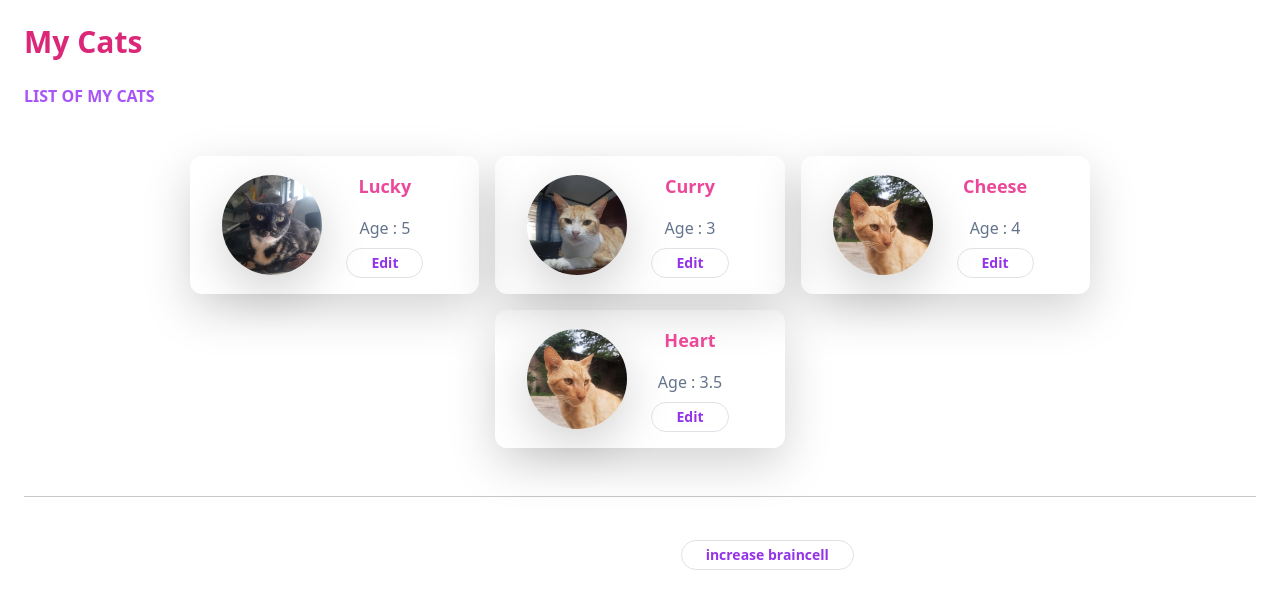
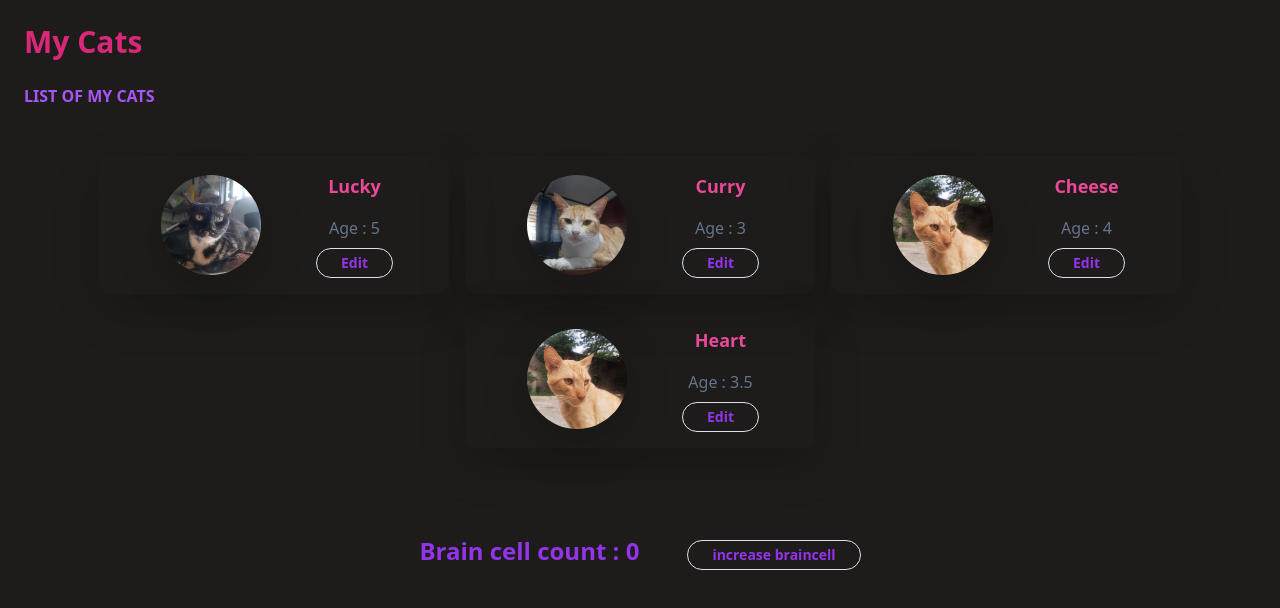
Before and after one commit to Rozabee/0, a React (Create React App) app: page / in a window 1280 px wide. Shown: the top 608 px of the page. Built offline with nearby package versions, Linux system fonts and the light colour scheme.

Commit message:
bg color & passing data

```diff
--- a/public/index.html
+++ b/public/index.html
@@ -10,6 +10,7 @@
       content="Web site created using create-react-app"
     />
     <link rel="apple-touch-icon" href="%PUBLIC_URL%/logo192.png" />
+    <limk rel="stylesheet" href="index.css" />
     <!--
       manifest.json provides metadata used when your web app is installed on a
       user's mobile device or desktop. See https://developers.google.com/web/fundamentals/web-app-manifest/
--- a/src/App.js
+++ b/src/App.js
@@ -38,20 +38,20 @@ const cellCount = () => {
 
 return (
   // parent div
-<div className="App h-24 max-w-[1240] mx-auto p-4">
+<div className="App mx-auto p-4 app-background">
 <h2 className='w-full text-3xl font-bold text-pink-600 mb-1'> My Cats</h2>
-  <div className='cats'>
+  <div className='cats app-background'>
     { showCats ? (
       <>
       {/* <input  className='mt-4 rounded-md focus:outline-none focus:ring-2 focus:ring-purple-500 px-2' type='text' placeholder='ouieeaaiouiai' onChange={(e) => {console.log(e.target.value); setAttitude(e.target.value)}}/> */}
       <p className='text-purple-500 font-bold mt-4'>LIST OF MY CATS</p>
 
-      <div className="flex flex-wrap justify-center bg-#1d1c1b p-4">
+      <div className="flex flex-wrap justify-center p-4 ">
         {pet.map((cat)=>{
           console.log(cat);
           return (<Cats  name = {cat.name} color = {cat.color} img = {cat.img} age = {cat.age} />
 );
-        })}
+})}
       </div>
       </>
 
@@ -59,7 +59,7 @@ return (
     <h3> No Cats</h3>
   )
 
-    }
+}
   </div>
 
 
@@ -67,11 +67,12 @@ return (
 
 <hr/>
 <div className= 'flex justify-center items-center gap-5 p-4'>
-<h4 className='text-white'>Brain cell count : {(braincellCount)} </h4>
+<h4 className=' text-purple-600 font-semibold'>Brain cell count : {(braincellCount)} </h4>
 <button className="px-4 py-1 text-sm text-purple-600 font-semibold rounded-full border border-purple-200 hover:text-white hover:bg-pink-300 hover:border-transparent focus:outline-none focus:ring-2 focus:ring-purple-600 focus:ring-offset-2" onClick={(cellCount)}>increase braincell</button>
 
   </div>
 </div>
+
   );
 }
 
--- a/src/components/Cat.js
+++ b/src/components/Cat.js
@@ -3,7 +3,7 @@ import EditCat from "./EditCat";
 function Cat(props) {
 //rule
 return (
-    <div class="m-2 py-8 px-8 max-w-sm space-y-2 bg-#1d1c1b rounded-xl shadow-lg sm:py-4 sm:flex sm:items-center sm:space-y-0 sm:gap-x-6">
+    <div class=" min-w-[350px] max-w-[350px] m-2 py-8 px-8 space-y-2 rounded-xl shadow-lg sm:py-4 sm:flex sm:items-center sm:space-y-0 sm:gap-x-6">
 
     <img class="object-cover rounded-full h-[100px] w-[100px] shadow-lg block mx-auto sm:mx-0 sm:shrink-0" src={props.img} alt="cat" />
 
@@ -18,7 +18,7 @@ return (
 
         </div>
 
-        <EditCat/>
+        <EditCat name={props.name} age={props.age}/>
 
     </div>
     <hr/>
--- a/src/components/EditCat.js
+++ b/src/components/EditCat.js
@@ -1,8 +1,10 @@
 import { useState } from 'react';
-
 import Modal from 'react-bootstrap/Modal';
 
-function EditCat() {
+function EditCat(props) {
+  const [name, setName] = useState(props.name);
+  const [age, setAge] = useState(props.age);
+
   const [show, setShow] = useState(false);
 
   const handleClose = () => setShow(false);
@@ -32,7 +34,7 @@ function EditCat() {
             </label>
           </div>
           <div className="md:w-2/3">
-            <input className="bg-gray-200 appearance-none border-2 border-gray-200 rounded w-full py-2 px-4 text-gray-700 leading-tight focus:outline-none focus:bg-white focus:border-purple-500" id="name" type="text" placeholder='name'/>
+            <input className="bg-gray-200 appearance-none border-2 border-gray-200 rounded w-full py-2 px-4 text-gray-700 leading-tight focus:outline-none focus:bg-white focus:border-purple-500" id="name" type="text" value={name} onChange = {(e) => {setName(e.target.value)}}/>
           </div>
         </div>
         <div className="md:flex md:items-center mb-6">
@@ -42,7 +44,7 @@ function EditCat() {
             </label>
           </div>
           <div className="md:w-2/3">
-            <input className="bg-gray-200 appearance-none border-2 border-gray-200 rounded w-full py-2 px-4 text-gray-700 leading-tight focus:outline-none focus:bg-white focus:border-purple-500" id="age" type="text" placeholder='age'/>
+            <input className="bg-gray-200 appearance-none border-2 border-gray-200 rounded w-full py-2 px-4 text-gray-700 leading-tight focus:outline-none focus:bg-white focus:border-purple-500" id="age" type="text" value={age}  onChange = {(e) => {setAge(e.target.value)}}/>
           </div>
         </div>
       </form>
--- a/src/index.css
+++ b/src/index.css
@@ -2,6 +2,10 @@
 @tailwind components;
 @tailwind utilities;
 
-body {
+html, body{
   background-color: #1d1c1b;
 }
+
+.app-background{
+  background-color: #1d1c1b;
+}
--- a/src/index.js
+++ b/src/index.js
@@ -1,6 +1,7 @@
 import React from 'react';
 import ReactDOM from 'react-dom/client';
 import App from './App';
+import './index.css';
 import 'bootstrap/dist/css/bootstrap.min.css';
 
 const root = ReactDOM.createRoot(document.getElementById('root'));
```
